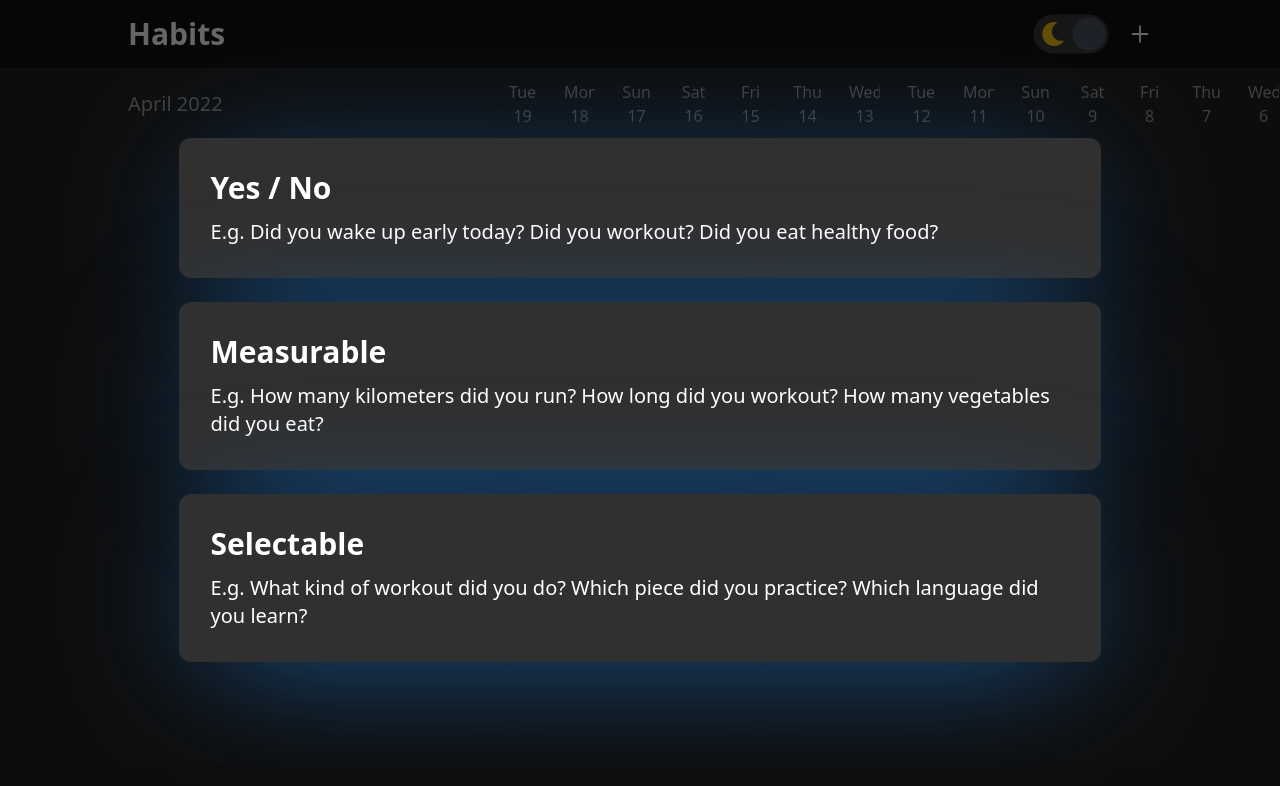
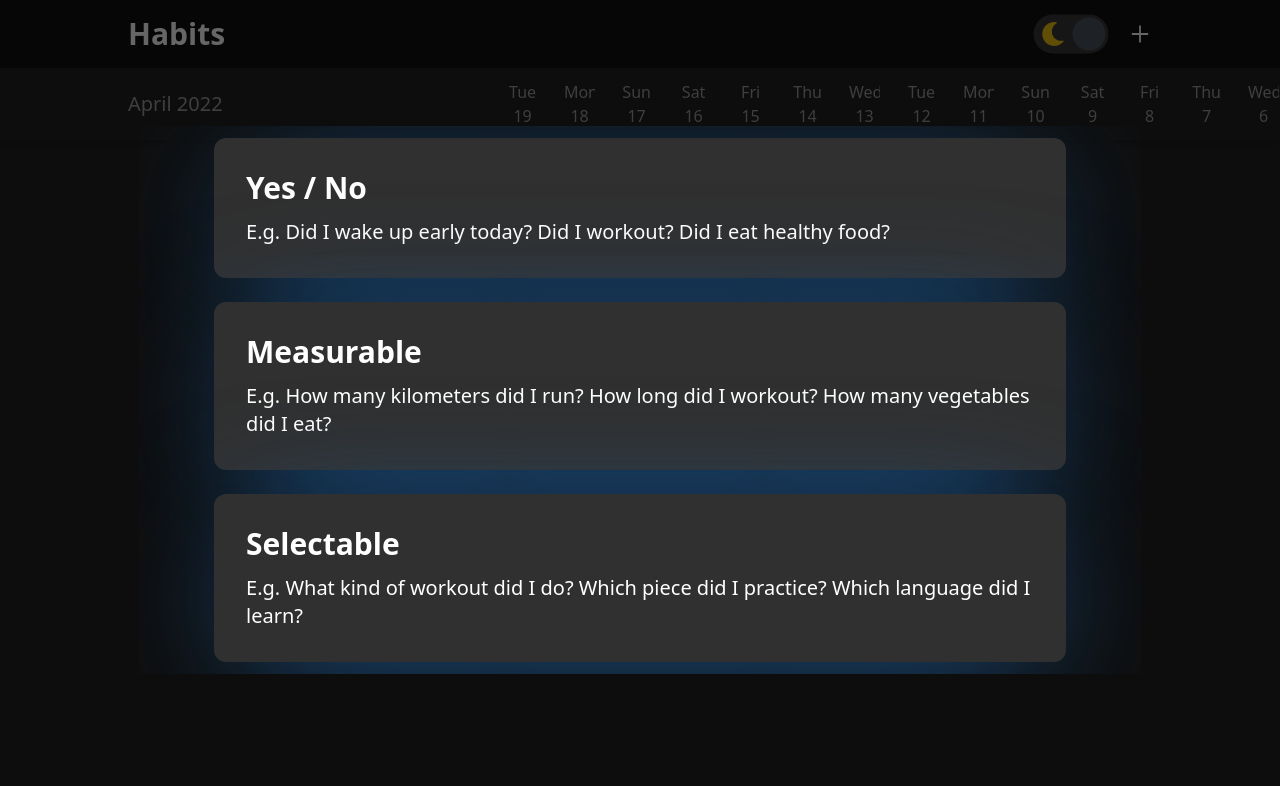
Before and after one commit to Shysh-Oleksandr/one-more, a React (Create React App) app: page / in a window 1280 px wide. Both pictures are taken after a click on the button 1140 px from the left and 34 px from the top of the page. Shown: the top 786 px of the page. Built offline with nearby package versions, Linux system fonts and the light colour scheme.

Commit message:
Made adaptive height for modals.

```diff
--- a/src/Components/HabitPage/HabitStatistics/CalendarStat.tsx
+++ b/src/Components/HabitPage/HabitStatistics/CalendarStat.tsx
@@ -49,7 +49,10 @@ function CalendarStat() {
           className="calendar-tile-checkbox"
           id={`${date.getTime()}-calendar-tile`}
         />
-        <label htmlFor={`${date.getTime()}-calendar-tile`} className="py-10">
+        <label
+          htmlFor={`${date.getTime()}-calendar-tile`}
+          className="py-10 cursor-pointer"
+        >
           <span className="calendar-tile-day w-full h-full cursor-pointer">
             {date.getDate()}
             {!!currentMarkedDay && (
--- a/src/Components/Modals/AddHabit.tsx
+++ b/src/Components/Modals/AddHabit.tsx
@@ -112,7 +112,7 @@ function AddHabit() {
         </h2>
         <form onSubmit={handleSubmit(onSubmit)}>
           <InputBlock
-            placeholder="E.g. Work out"
+            placeholder="E.g. Workout"
             labelName="Name:"
             defaultValue={habitsState.isEditingHabit ? currentHabit.name : ""}
             inputClassName="w-[65%]"
@@ -129,7 +129,13 @@ function AddHabit() {
           />
           <InputBlock
             labelName="Question:"
-            placeholder="E.g. Did I work out today?"
+            placeholder={
+              currentHabit.habitType === HabitTypes.YES_OR_NO
+                ? "E.g. Did I work out today?"
+                : currentHabit.habitType === HabitTypes.MEASURABLE
+                ? "E.g. How long did I work out?"
+                : "E.g. What kind of workout did I do?"
+            }
             defaultValue={
               habitsState.isEditingHabit ? currentHabit.question! : ""
             }
--- a/src/Components/Modals/HabitTypeModal.tsx
+++ b/src/Components/Modals/HabitTypeModal.tsx
@@ -24,7 +24,10 @@ function HabitTypeModal() {
 
   return (
     <div className="absolute z-20 h-full w-full top-0 bg-opacity-60 bg-black flex justify-center items-center">
-      <div ref={ref} className="flex flex-col justify-center items-center">
+      <div
+        ref={ref}
+        className="flex flex-col justify-center items-center overflow-y-auto max-h-[95vh]"
+      >
         {habitTypes.map((habitType) => {
           return (
             <div
--- a/src/Data/data.ts
+++ b/src/Data/data.ts
@@ -54,16 +54,16 @@ export const habitTypes = [
   {
     habitTypeName: HabitTypes.YES_OR_NO,
     habitTypeDescription:
-      "E.g. Did you wake up early today? Did you workout? Did you eat healthy food?",
+      "E.g. Did I wake up early today? Did I workout? Did I eat healthy food?",
   },
   {
     habitTypeName: HabitTypes.MEASURABLE,
     habitTypeDescription:
-      "E.g. How many kilometers did you run? How long did you workout? How many vegetables did you eat?",
+      "E.g. How many kilometers did I run? How long did I workout? How many vegetables did I eat?",
   },
   {
     habitTypeName: HabitTypes.SELECTABLE,
     habitTypeDescription:
-      "E.g. What kind of workout did you do? Which piece did you practice? Which language did you learn?",
+      "E.g. What kind of workout did I do? Which piece did I practice? Which language did I learn?",
   },
 ];
--- a/src/Styles/addHabit.css
+++ b/src/Styles/addHabit.css
@@ -16,7 +16,7 @@
 
 .add-habit {
   box-shadow: 0 20px 140px -30px var(--habit-color);
-  @apply xl:basis-1/3 lg:basis-[45%] md:basis-3/5 sm:basis-2/3 basis-[90%] rounded-xl bg-white m-8 pb-8;
+  @apply xl:basis-1/3 lg:basis-[45%] md:basis-3/5 sm:basis-2/3 basis-[90%] rounded-xl bg-white m-8 pb-8 max-h-[90vh] overflow-y-auto;
 }
 
 .add-habit form {
```
